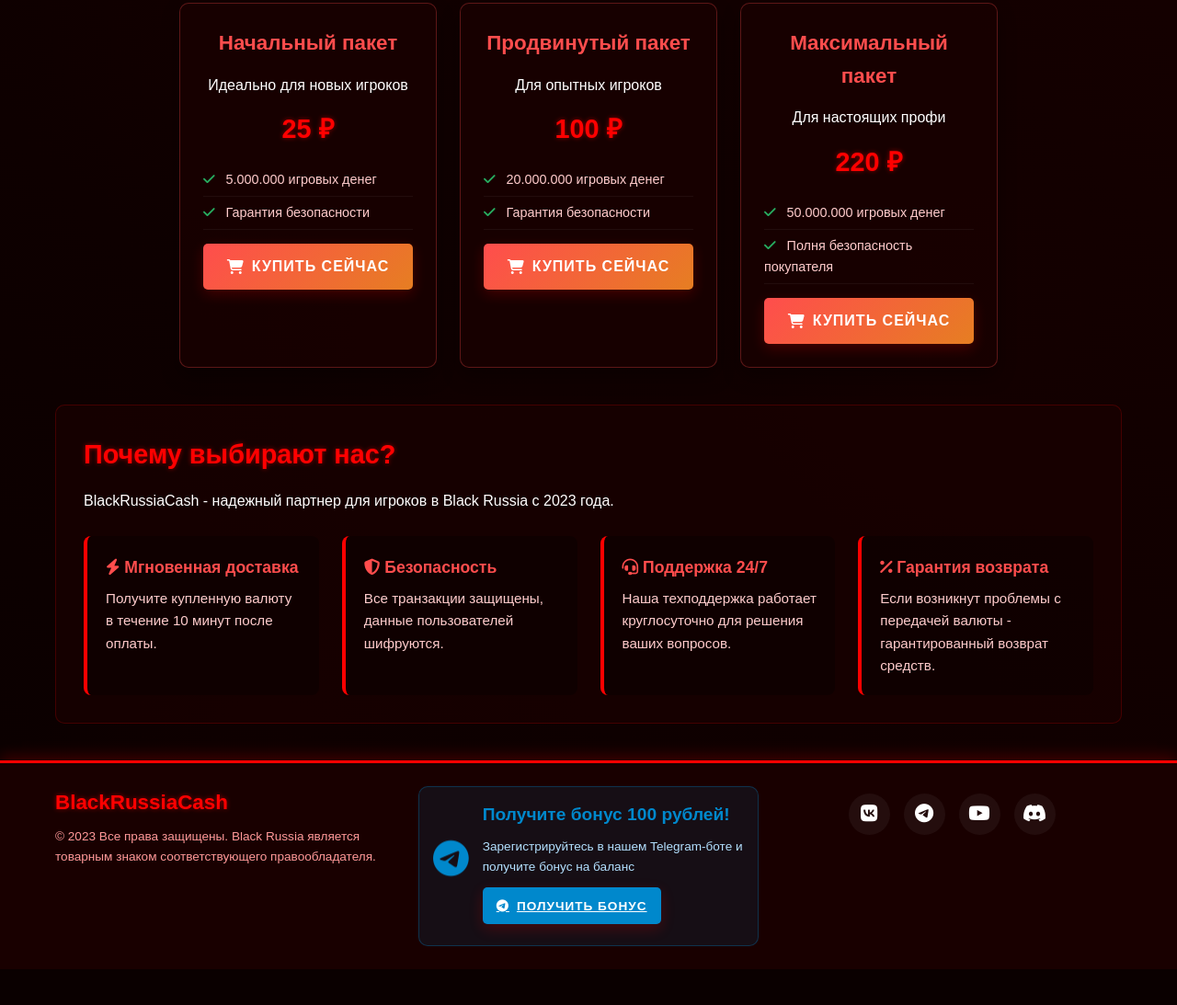
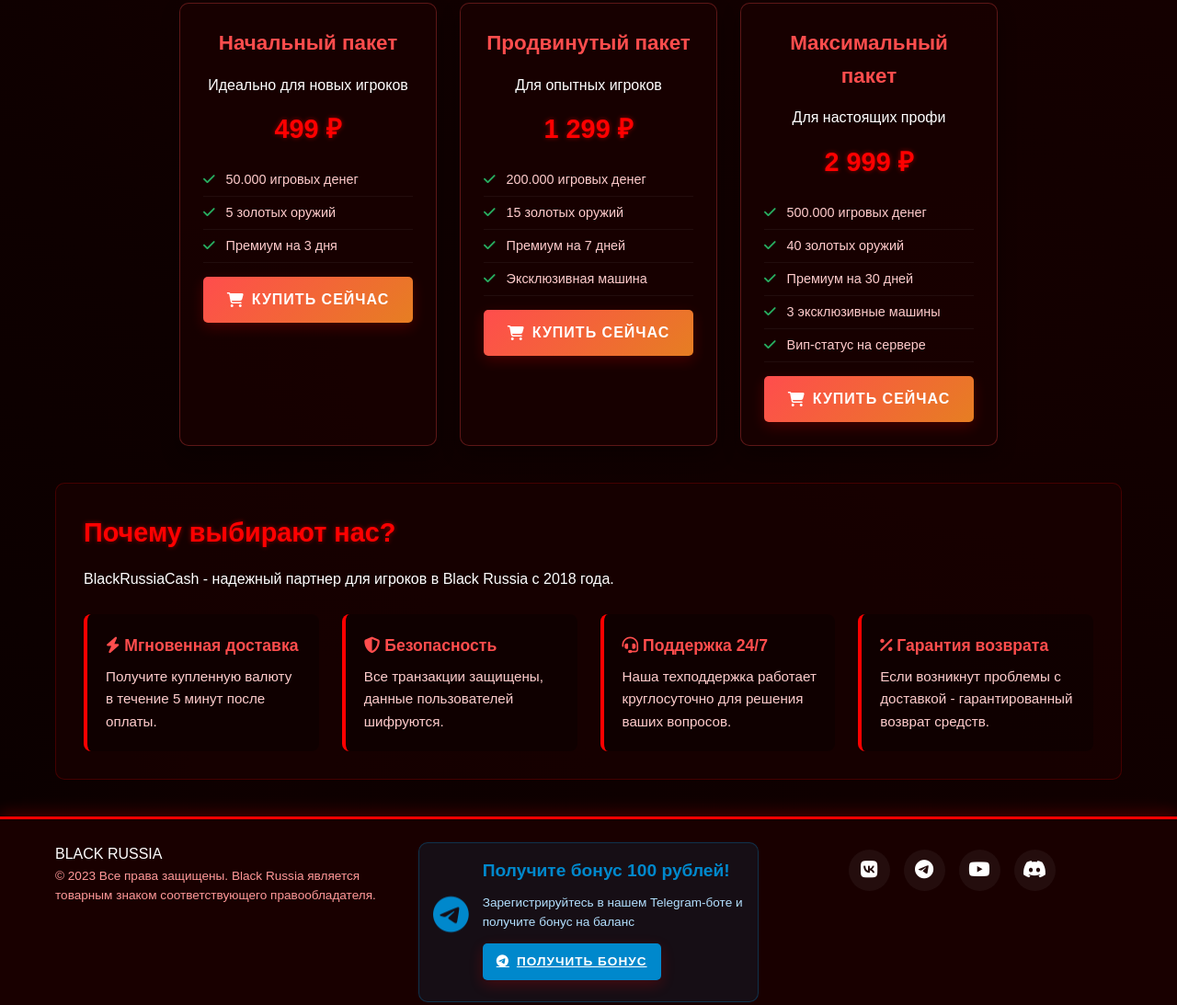
Before and after one commit to KracavchikboaCash/BlackRussiaCash, a plain HTML site: page index.html in a window 1280 px wide. Shown: the part 997-2090 px from the top of the page at 92% size. Before the commit the page ends 2051 px from the top, so only its background shows below. Drawn offline with Linux system fonts and the light colour scheme.

Commit message:
index.html

```diff
--- a/index.html
+++ b/index.html
@@ -13,7 +13,9 @@
         <div class="container">
             <div class="header-content">
                 <div class="logo" id="logo">
-                    <i class="fas fa-coins logo-icon"></i>
+                    <div class="logo-br">
+                        BLACK RUSSIA
+                    </div>
                     <div class="logo-text">
                         <h1 class="logo-3d">Black<span class="logo-red">Russia</span>Cash</h1>
                         <p>Продажа игровой валюты Black Russia</p>
@@ -116,12 +118,13 @@
                     <div class="offer-card card-dynamic">
                         <h4>Начальный пакет</h4>
                         <p>Идеально для новых игроков</p>
-                        <div class="price">25 ₽</div>
+                        <div class="price">499 ₽</div>
                         <ul>
-                            <li><i class="fas fa-check"></i> 5.000.000 игровых денег</li>
-                            <li><i class="fas fa-check"></i> Гарантия безопасности</li>
+                            <li><i class="fas fa-check"></i> 50.000 игровых денег</li>
+                            <li><i class="fas fa-check"></i> 5 золотых оружий</li>
+                            <li><i class="fas fa-check"></i> Премиум на 3 дня</li>
                         </ul>
-                        <button class="btn btn-offer btn-dynamic" data-offer="Начальный пакет" data-price="25">
+                        <button class="btn btn-offer btn-dynamic" data-offer="Начальный пакет" data-price="499">
                             <span class="btn-content">
                                 <i class="fas fa-shopping-cart"></i>
                                 <span class="btn-text">Купить сейчас</span>
@@ -131,12 +134,14 @@
                     <div class="offer-card card-dynamic">
                         <h4>Продвинутый пакет</h4>
                         <p>Для опытных игроков</p>
-                        <div class="price">100 ₽</div>
+                        <div class="price">1 299 ₽</div>
                         <ul>
-                            <li><i class="fas fa-check"></i> 20.000.000 игровых денег</li>
-                            <li><i class="fas fa-check"></i> Гарантия безопасности</li>
+                            <li><i class="fas fa-check"></i> 200.000 игровых денег</li>
+                            <li><i class="fas fa-check"></i> 15 золотых оружий</li>
+                            <li><i class="fas fa-check"></i> Премиум на 7 дней</li>
+                            <li><i class="fas fa-check"></i> Эксклюзивная машина</li>
                         </ul>
-                        <button class="btn btn-offer btn-dynamic" data-offer="Продвинутый пакет" data-price="100">
+                        <button class="btn btn-offer btn-dynamic" data-offer="Продвинутый пакет" data-price="1299">
                             <span class="btn-content">
                                 <i class="fas fa-shopping-cart"></i>
                                 <span class="btn-text">Купить сейчас</span>
@@ -146,12 +151,15 @@
                     <div class="offer-card card-dynamic">
                         <h4>Максимальный пакет</h4>
                         <p>Для настоящих профи</p>
-                        <div class="price">220 ₽</div>
+                        <div class="price">2 999 ₽</div>
                         <ul>
-                            <li><i class="fas fa-check"></i> 50.000.000 игровых денег</li>
-                            <li><i class="fas fa-check"></i> Полня безопасность покупателя</li>
+                            <li><i class="fas fa-check"></i> 500.000 игровых денег</li>
+                            <li><i class="fas fa-check"></i> 40 золотых оружий</li>
+                            <li><i class="fas fa-check"></i> Премиум на 30 дней</li>
+                            <li><i class="fas fa-check"></i> 3 эксклюзивные машины</li>
+                            <li><i class="fas fa-check"></i> Вип-статус на сервере</li>
                         </ul>
-                        <button class="btn btn-offer btn-dynamic" data-offer="Максимальный пакет" data-price="220">
+                        <button class="btn btn-offer btn-dynamic" data-offer="Максимальный пакет" data-price="2999">
                             <span class="btn-content">
                                 <i class="fas fa-shopping-cart"></i>
                                 <span class="btn-text">Купить сейчас</span>
@@ -164,11 +172,11 @@
             <!-- Информация -->
             <section class="info" id="info">
                 <h3>Почему выбирают нас?</h3>
-                <p>BlackRussiaCash - надежный партнер для игроков в Black Russia с 2023 года.</p>
+                <p>BlackRussiaCash - надежный партнер для игроков в Black Russia с 2018 года.</p>
                 <div class="info-grid">
                     <div class="info-item card-dynamic">
                         <h4><i class="fas fa-bolt"></i> Мгновенная доставка</h4>
-                        <p>Получите купленную валюту в течение 10 минут после оплаты.</p>
+                        <p>Получите купленную валюту в течение 5 минут после оплаты.</p>
                     </div>
                     <div class="info-item card-dynamic">
                         <h4><i class="fas fa-shield-alt"></i> Безопасность</h4>
@@ -180,7 +188,7 @@
                     </div>
                     <div class="info-item card-dynamic">
                         <h4><i class="fas fa-percentage"></i> Гарантия возврата</h4>
-                        <p>Если возникнут проблемы с передачей валюты - гарантированный возврат средств.</p>
+                        <p>Если возникнут проблемы с доставкой - гарантированный возврат средств.</p>
                     </div>
                 </div>
             </section>
@@ -222,7 +230,7 @@
                                 <i class="fas fa-user-plus"></i>
                             </div>
                             <h3>Добро пожаловать в ваш личный кабинет!</h3>
-                            <p>У вас новый аккаунт. Начните с пополнения баланса.</p>
+                            <p>У вас новый аккаунт. Начните с пополнения баланса или добавьте свой игровой аккаунт.</p>
                             <p class="highlight-text">Получите <span class="bonus-amount">100 рублей</span> бонусом за переход в нашего Telegram-бота!</p>
 
                             <!-- Быстрые действия -->
@@ -399,7 +407,9 @@
         <div class="container">
             <div class="footer-content">
                 <div class="footer-logo">
-                    <h3 class="logo-3d-footer">BlackRussiaCash</h3>
+                    <div class="logo-br-footer">
+                        BLACK RUSSIA
+                    </div>
                     <p class="copyright">© 2023 Все права защищены. Black Russia является товарным знаком соответствующего правообладателя.</p>
                 </div>
                 <div class="telegram-footer card-dynamic">
```
